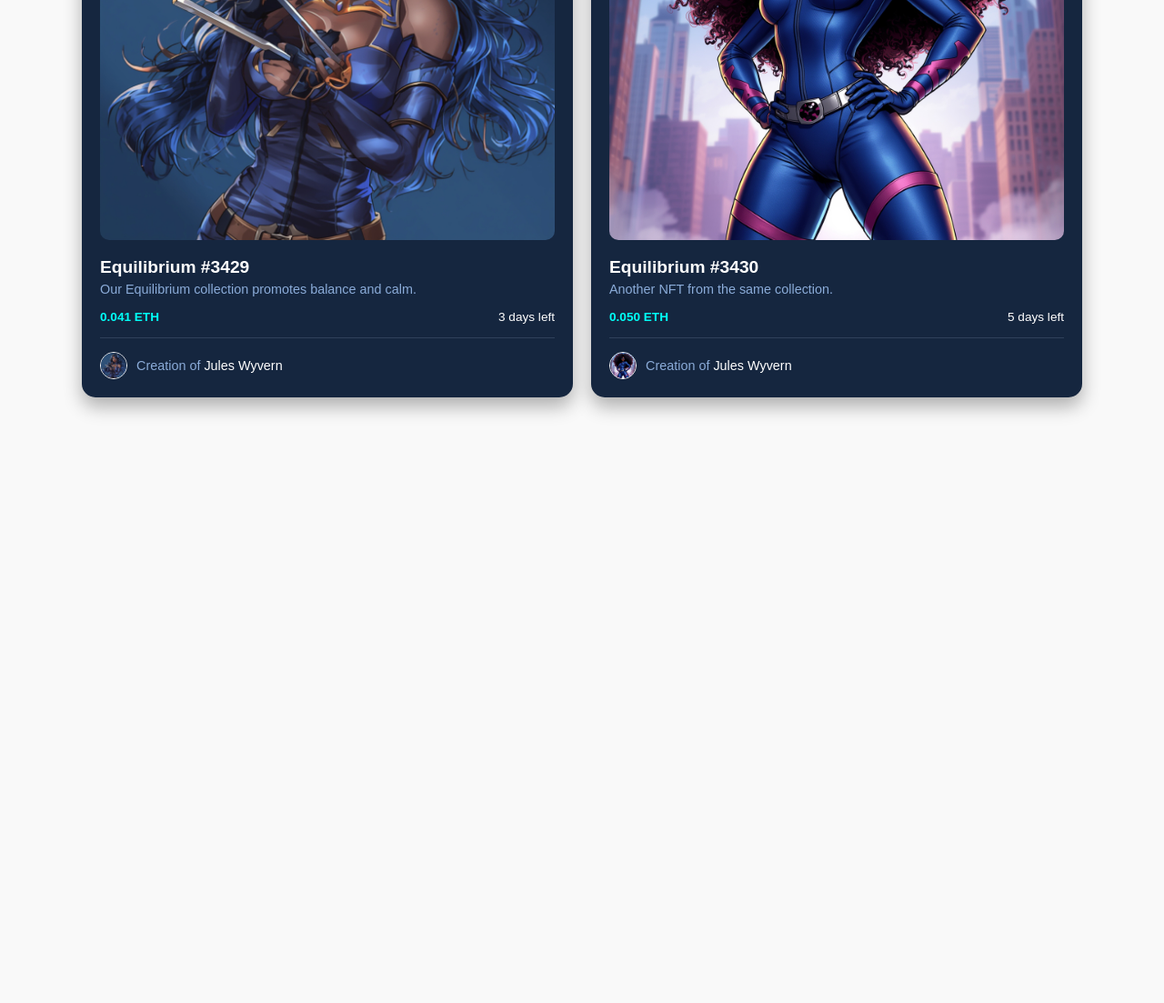
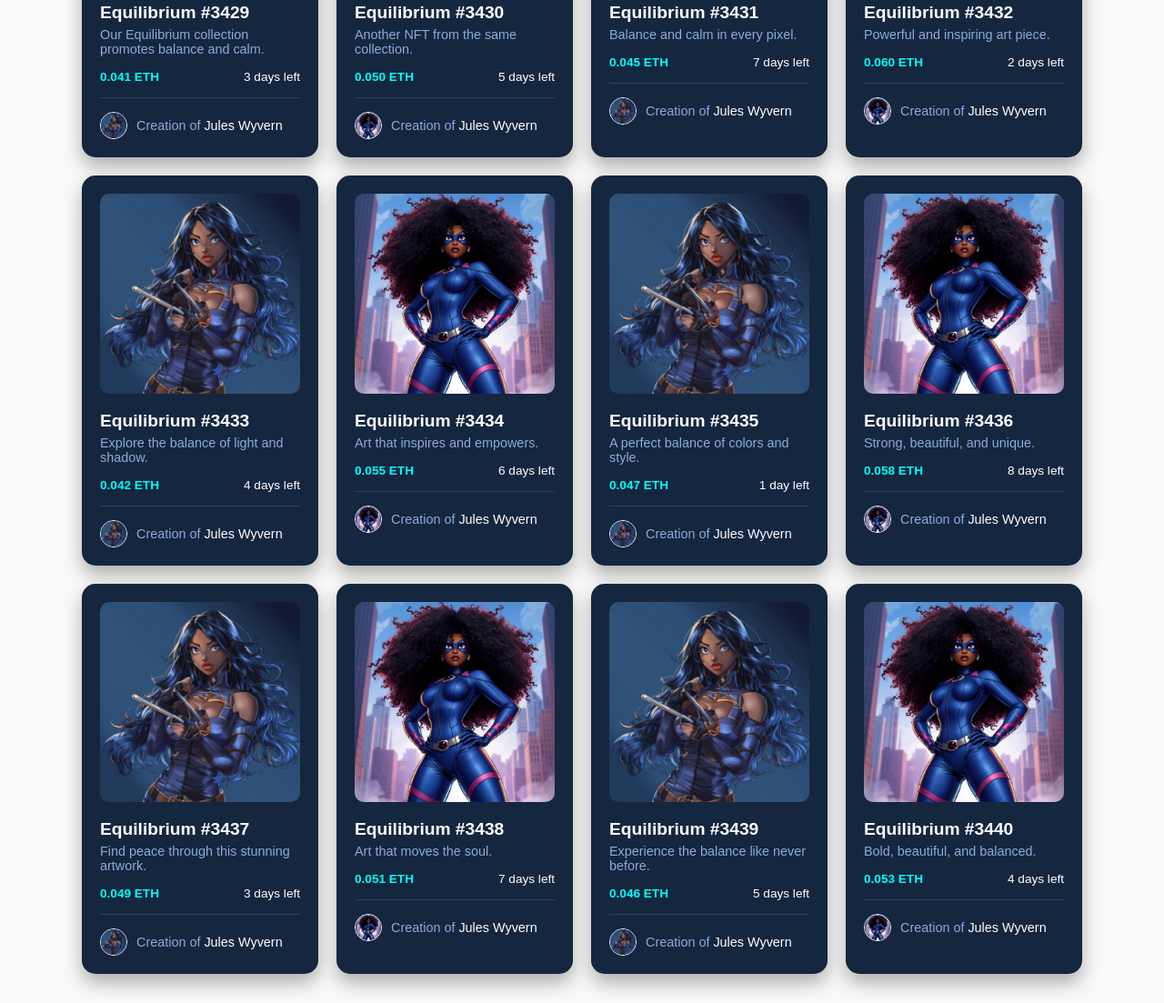
Before and after one commit to julietaaaaaaaaaaaa/ProjetoGerencia01, a plain HTML site: page index.html in a window 1280 px wide. Shown: the part 384-1487 px from the top of the page at 91% size. Before the commit the page ends 853 px from the top, so only its background shows below. Drawn offline with Linux system fonts and the light colour scheme.

Commit message:
wanda image

```diff
--- a/index.html
+++ b/index.html
@@ -17,10 +17,11 @@
     <h1>Aventures à Paris</h1>
   </header>
 
-  <!-- Lista de Cards -->
   <main>
     <div class="card-list">
-      <!-- Card 1 -->
+
+      <!-- 12 cards (exemplo com imagens repetidas, altere conforme quiser) -->
+
       <div class="card">
         <img src="ImagesDragonfly/Kitana.jpg" alt="NFT" class="nft">
         <h2>Equilibrium #3429</h2>
@@ -35,7 +36,6 @@
         </div>
       </div>
 
-      <!-- Card 2 -->
       <div class="card">
         <img src="ImagesMarie/Lucid_Origin_make_a_image_of_a_powerful_Black_superheroine_wit_0.jpg" alt="NFT" class="nft">
         <h2>Equilibrium #3430</h2>
@@ -49,6 +49,150 @@
           <p>Creation of <span>Jules Wyvern</span></p>
         </div>
       </div>
+
+      <!-- Copie e cole mais 10 cards similares com seus dados -->
+      <!-- Vou deixar mais 10 com os mesmos dados pra simplificar -->
+
+      <div class="card">
+        <img src="ImagesDragonfly/Kitana.jpg" alt="NFT" class="nft">
+        <h2>Equilibrium #3431</h2>
+        <p>Balance and calm in every pixel.</p>
+        <div class="info">
+          <span class="price">0.045 ETH</span>
+          <span>7 days left</span>
+        </div>
+        <div class="creator">
+          <img src="ImagesDragonfly/Kitana.jpg" alt="creator">
+          <p>Creation of <span>Jules Wyvern</span></p>
+        </div>
+      </div>
+
+      <div class="card">
+        <img src="ImagesMarie/Lucid_Origin_make_a_image_of_a_powerful_Black_superheroine_wit_0.jpg" alt="NFT" class="nft">
+        <h2>Equilibrium #3432</h2>
+        <p>Powerful and inspiring art piece.</p>
+        <div class="info">
+          <span class="price">0.060 ETH</span>
+          <span>2 days left</span>
+        </div>
+        <div class="creator">
+          <img src="ImagesMarie/Lucid_Origin_make_a_image_of_a_powerful_Black_superheroine_wit_0.jpg" alt="creator">
+          <p>Creation of <span>Jules Wyvern</span></p>
+        </div>
+      </div>
+
+      <div class="card">
+        <img src="ImagesDragonfly/Kitana.jpg" alt="NFT" class="nft">
+        <h2>Equilibrium #3433</h2>
+        <p>Explore the balance of light and shadow.</p>
+        <div class="info">
+          <span class="price">0.042 ETH</span>
+          <span>4 days left</span>
+        </div>
+        <div class="creator">
+          <img src="ImagesDragonfly/Kitana.jpg" alt="creator">
+          <p>Creation of <span>Jules Wyvern</span></p>
+        </div>
+      </div>
+
+      <div class="card">
+        <img src="ImagesMarie/Lucid_Origin_make_a_image_of_a_powerful_Black_superheroine_wit_0.jpg" alt="NFT" class="nft">
+        <h2>Equilibrium #3434</h2>
+        <p>Art that inspires and empowers.</p>
+        <div class="info">
+          <span class="price">0.055 ETH</span>
+          <span>6 days left</span>
+        </div>
+        <div class="creator">
+          <img src="ImagesMarie/Lucid_Origin_make_a_image_of_a_powerful_Black_superheroine_wit_0.jpg" alt="creator">
+          <p>Creation of <span>Jules Wyvern</span></p>
+        </div>
+      </div>
+
+      <div class="card">
+        <img src="ImagesDragonfly/Kitana.jpg" alt="NFT" class="nft">
+        <h2>Equilibrium #3435</h2>
+        <p>A perfect balance of colors and style.</p>
+        <div class="info">
+          <span class="price">0.047 ETH</span>
+          <span>1 day left</span>
+        </div>
+        <div class="creator">
+          <img src="ImagesDragonfly/Kitana.jpg" alt="creator">
+          <p>Creation of <span>Jules Wyvern</span></p>
+        </div>
+      </div>
+
+      <div class="card">
+        <img src="ImagesMarie/Lucid_Origin_make_a_image_of_a_powerful_Black_superheroine_wit_0.jpg" alt="NFT" class="nft">
+        <h2>Equilibrium #3436</h2>
+        <p>Strong, beautiful, and unique.</p>
+        <div class="info">
+          <span class="price">0.058 ETH</span>
+          <span>8 days left</span>
+        </div>
+        <div class="creator">
+          <img src="ImagesMarie/Lucid_Origin_make_a_image_of_a_powerful_Black_superheroine_wit_0.jpg" alt="creator">
+          <p>Creation of <span>Jules Wyvern</span></p>
+        </div>
+      </div>
+
+      <div class="card">
+        <img src="ImagesDragonfly/Kitana.jpg" alt="NFT" class="nft">
+        <h2>Equilibrium #3437</h2>
+        <p>Find peace through this stunning artwork.</p>
+        <div class="info">
+          <span class="price">0.049 ETH</span>
+          <span>3 days left</span>
+        </div>
+        <div class="creator">
+          <img src="ImagesDragonfly/Kitana.jpg" alt="creator">
+          <p>Creation of <span>Jules Wyvern</span></p>
+        </div>
+      </div>
+
+      <div class="card">
+        <img src="ImagesMarie/Lucid_Origin_make_a_image_of_a_powerful_Black_superheroine_wit_0.jpg" alt="NFT" class="nft">
+        <h2>Equilibrium #3438</h2>
+        <p>Art that moves the soul.</p>
+        <div class="info">
+          <span class="price">0.051 ETH</span>
+          <span>7 days left</span>
+        </div>
+        <div class="creator">
+          <img src="ImagesMarie/Lucid_Origin_make_a_image_of_a_powerful_Black_superheroine_wit_0.jpg" alt="creator">
+          <p>Creation of <span>Jules Wyvern</span></p>
+        </div>
+      </div>
+
+      <div class="card">
+        <img src="ImagesDragonfly/Kitana.jpg" alt="NFT" class="nft">
+        <h2>Equilibrium #3439</h2>
+        <p>Experience the balance like never before.</p>
+        <div class="info">
+          <span class="price">0.046 ETH</span>
+          <span>5 days left</span>
+        </div>
+        <div class="creator">
+          <img src="ImagesDragonfly/Kitana.jpg" alt="creator">
+          <p>Creation of <span>Jules Wyvern</span></p>
+        </div>
+      </div>
+
+      <div class="card">
+        <img src="ImagesMarie/Lucid_Origin_make_a_image_of_a_powerful_Black_superheroine_wit_0.jpg" alt="NFT" class="nft">
+        <h2>Equilibrium #3440</h2>
+        <p>Bold, beautiful, and balanced.</p>
+        <div class="info">
+          <span class="price">0.053 ETH</span>
+          <span>4 days left</span>
+        </div>
+        <div class="creator">
+          <img src="ImagesMarie/Lucid_Origin_make_a_image_of_a_powerful_Black_superheroine_wit_0.jpg" alt="creator">
+          <p>Creation of <span>Jules Wyvern</span></p>
+        </div>
+      </div>
+
     </div>
   </main>
 
--- a/styles.css
+++ b/styles.css
@@ -51,10 +51,24 @@ main {
 
 .card-list {
   display: grid;
-  grid-template-columns: repeat(auto-fit, minmax(280px, 1fr));
+  grid-template-columns: repeat(4, 1fr); /* Força 4 cards por linha */
   gap: 20px;
   width: 100%;
   max-width: 1100px;
+}
+
+/* Responsividade: 2 colunas em telas médias */
+@media (max-width: 900px) {
+  .card-list {
+    grid-template-columns: repeat(2, 1fr);
+  }
+}
+
+/* Responsividade: 1 coluna em telas pequenas */
+@media (max-width: 600px) {
+  .card-list {
+    grid-template-columns: 1fr;
+  }
 }
 
 .card {
```
Also changed, not shown: ImagesModali/wandajpg.jpg (added).
